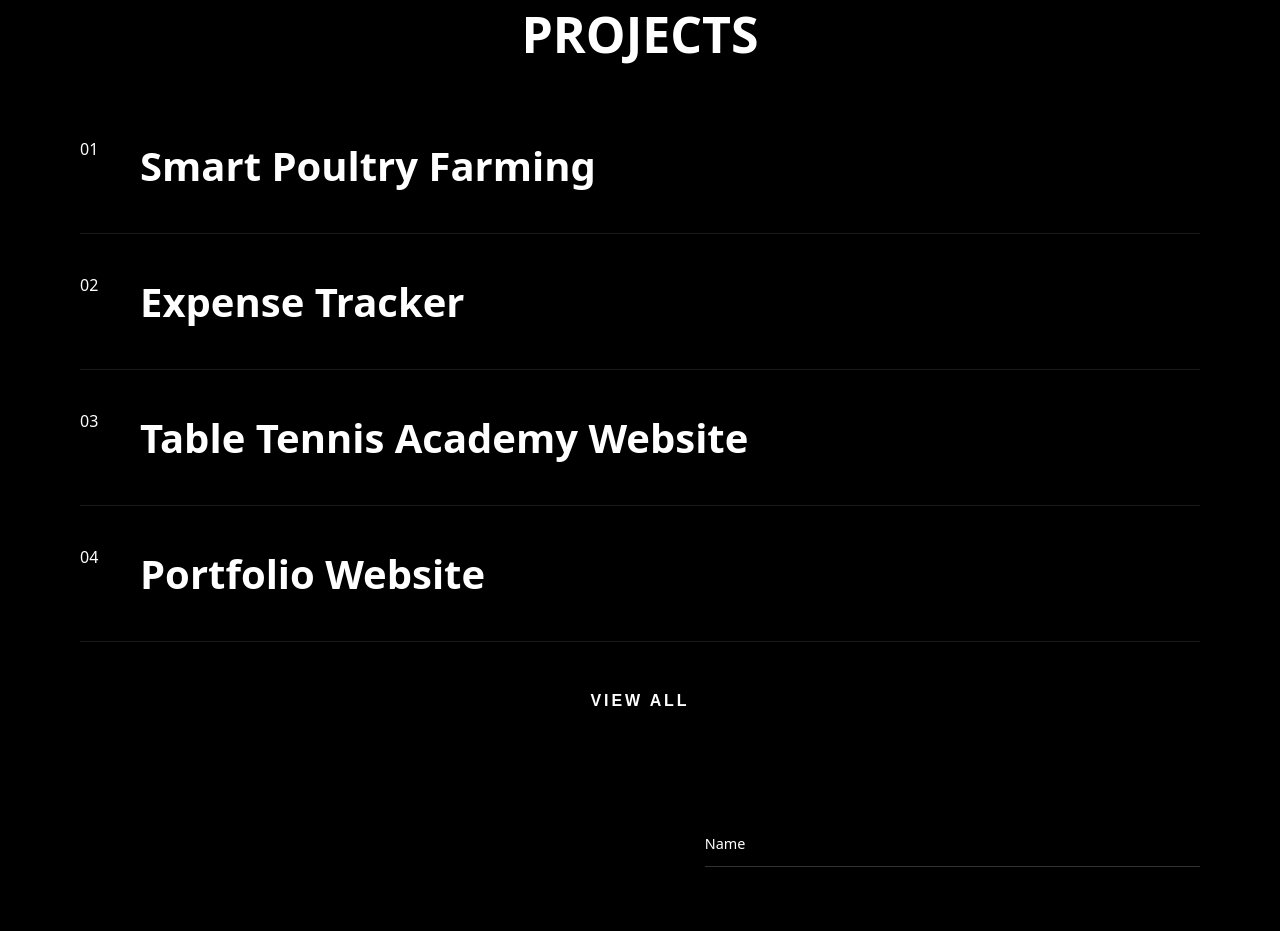
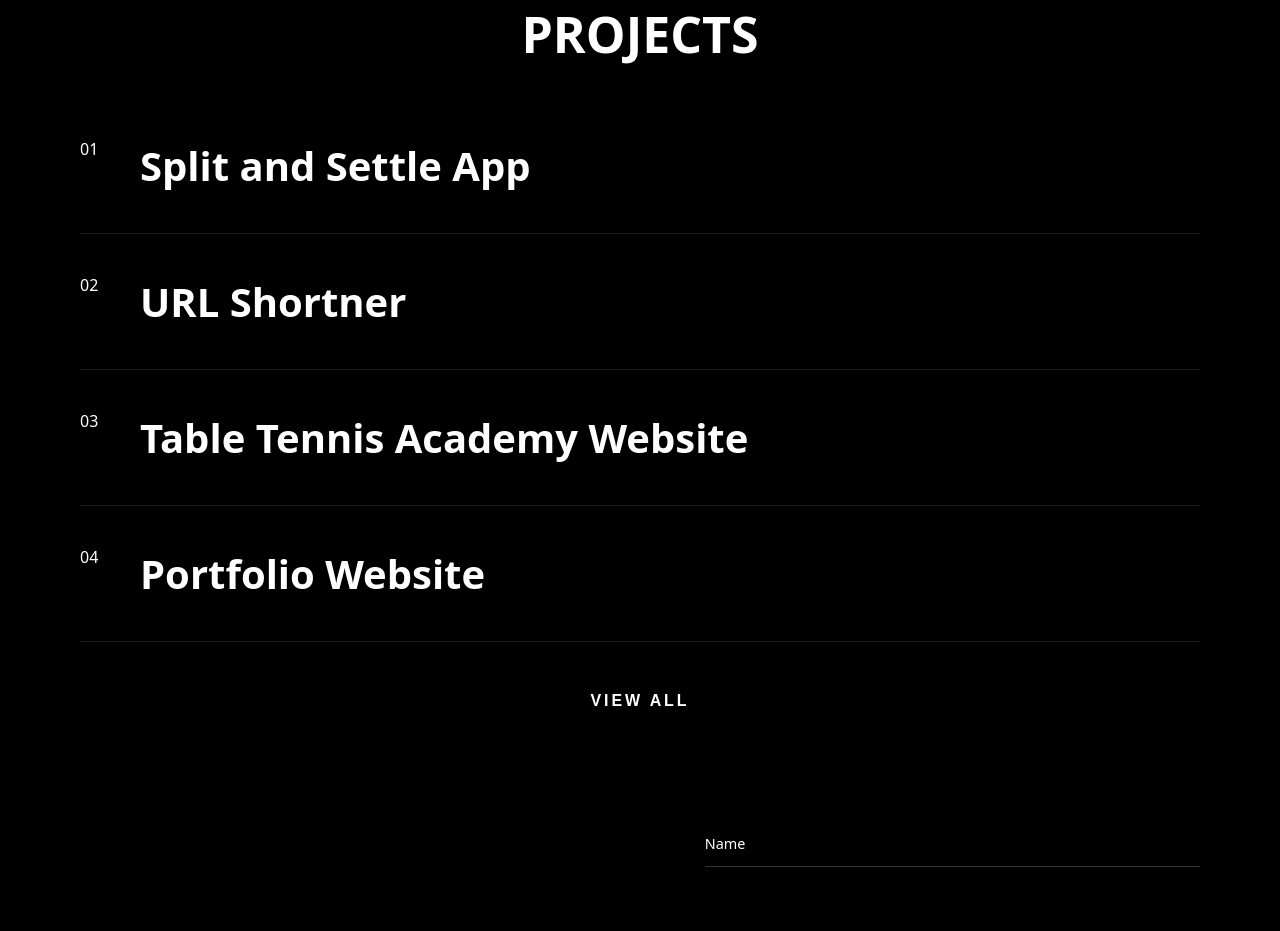
Before and after one commit to Karthik-Sujith/Karthik-, a React (Vite) app: page / in a window 1280 px wide. Shown: the part 3220-4151 px from the top of the page. Built offline with nearby package versions, Linux system fonts and the light colour scheme.

Commit message:
Fix: Changed the projects name in the main page

```diff
--- a/src/components/main/projects/Projects.jsx
+++ b/src/components/main/projects/Projects.jsx
@@ -7,24 +7,24 @@ gsap.registerPlugin(ScrollTrigger);
 
 const projects = [
   {
-    title: "Smart Poultry Farming",
-    desc: "IoT-based automation system with real-time monitoring.",
-    tech: "IoT  NodeMCU",
+    title: "Split and Settle App",
+    desc: "A react based web-app made for solving money spliting issues.",
+    tech: "React,Vite,Supabase,CSS, JavaScript",
   },
   {
-    title: "Expense Tracker",
-    desc: "You can track you expenses.",
-    tech: "React HTML JS CSS",
+    title: "URL Shortner",
+    desc: "A web-app made to shorten URLs.",
+    tech: "HTML,Node+Express,JSON File",
   },
   {
     title: "Table Tennis Academy Website",
     desc: "Website for Table tennis Academy.",
-    tech: "React HTML JS CSS",
+    tech: "React,HTML,JS,CSS",
   },
   {
     title: "Portfolio Website",
     desc: "I built my portfolio websites",
-    tech: "React HTML JS CSS",
+    tech: "React,HTML,JS,CSS,GSAP",
   },
 ];
 
```
